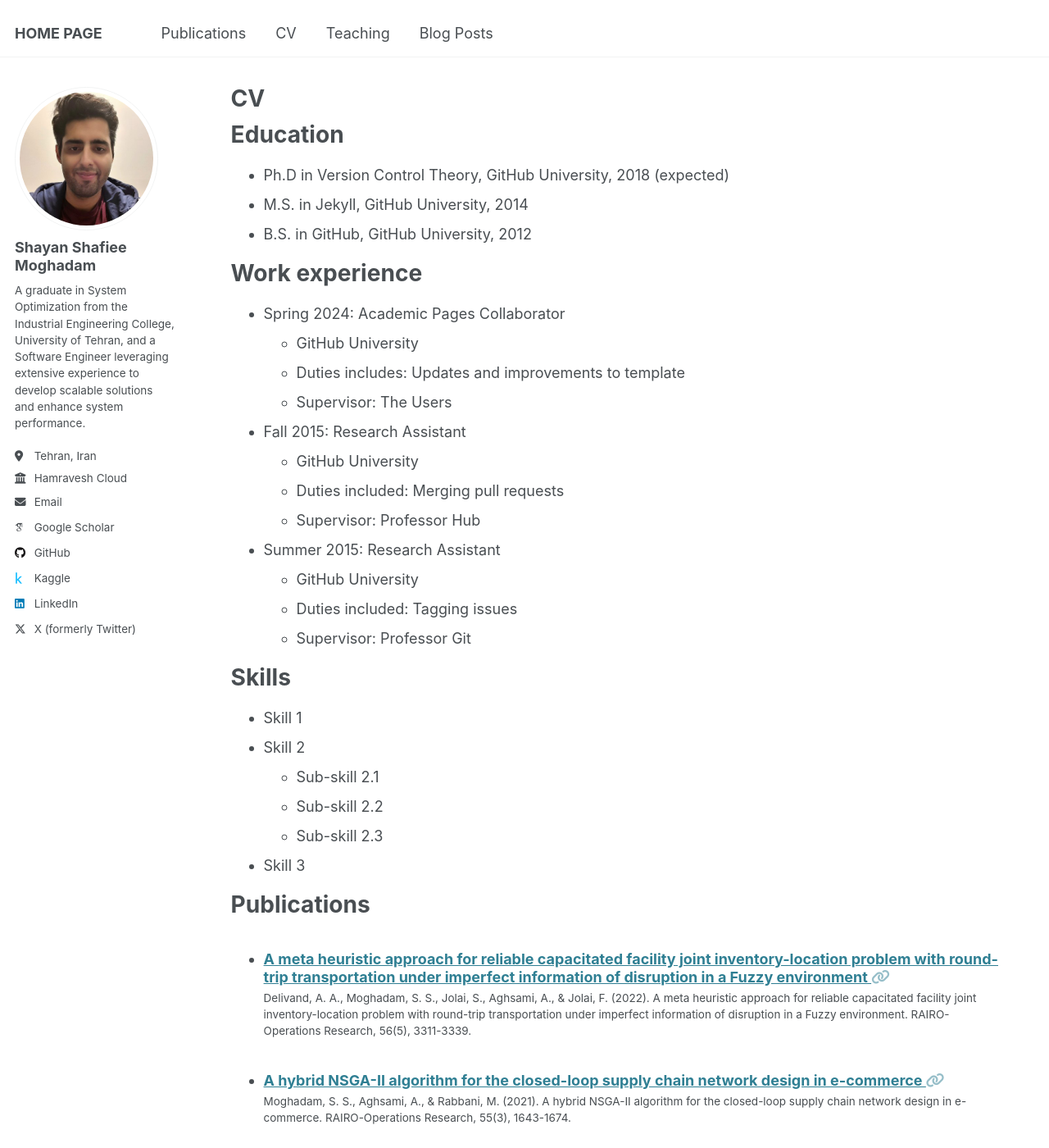
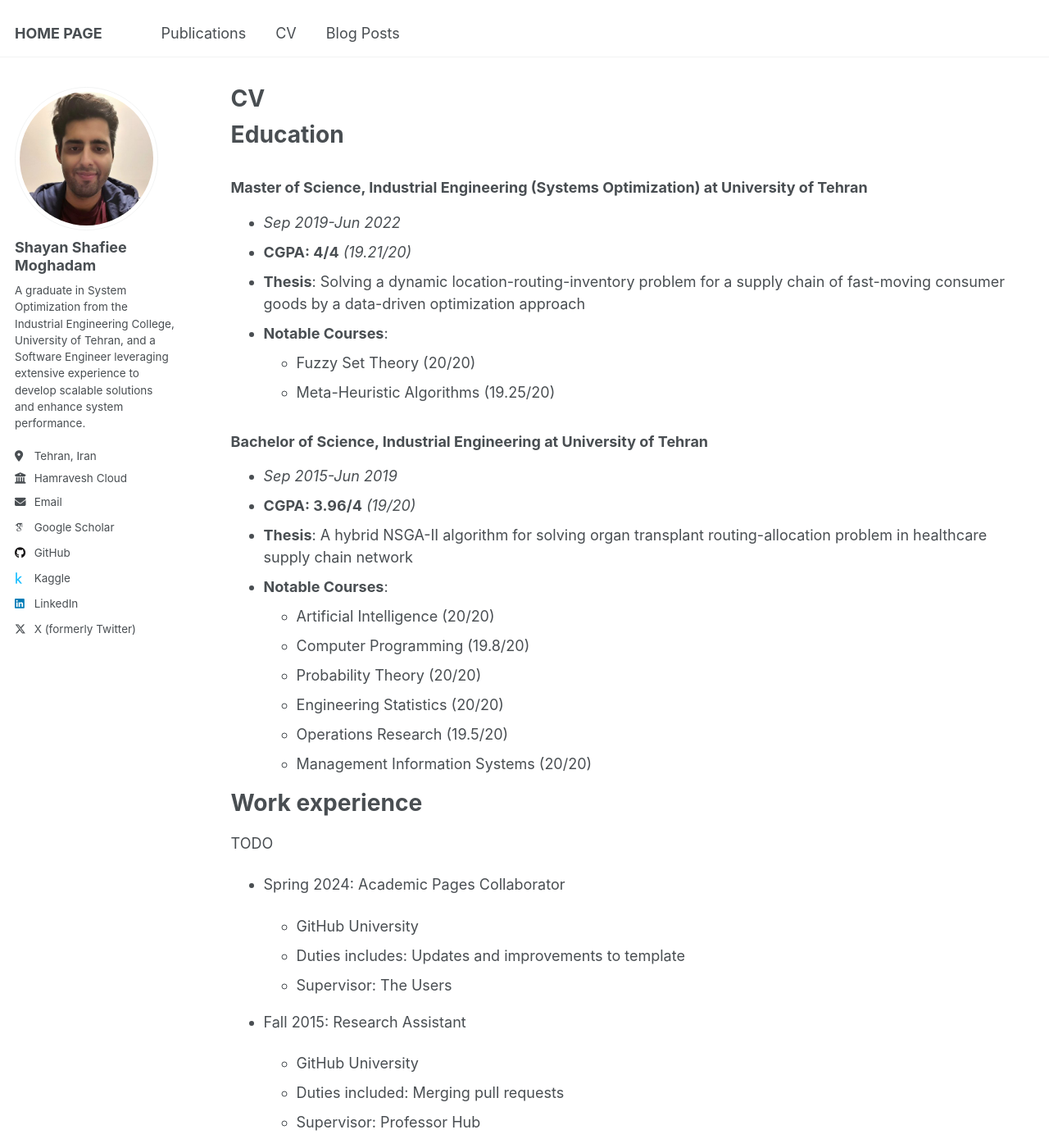
Before and after one commit to shayansm2/academic-portfolio, a Jekyll site: the page built from _pages/cv.md, in a window 1280 px wide and 1400 px high. Shown: the whole window at 82% size. Built offline with Jekyll 4.4.1, drawn with Linux system fonts in a browser that asks for light colours; some web fonts are replaced; some of the changed text lies outside the part shown.

Commit message:
complete half of the cv

```diff
--- a/_data/navigation.yml
+++ b/_data/navigation.yml
@@ -11,11 +11,11 @@ main:
   - title: "CV"
     url: /cv/
 
-  - title: "Teaching"
-    url: /teaching/
-
   - title: "Blog Posts"
     url: /year-archive/
+
+  # - title: "Teaching"
+  #   url: /teaching/
 
   # - title: "Guide"
   #   url: /markdown/
--- a/_pages/cv.md
+++ b/_pages/cv.md
@@ -9,40 +9,62 @@ redirect_from:
 
 {% include base_path %}
 
-Education
-======
-* Ph.D in Version Control Theory, GitHub University, 2018 (expected)
-* M.S. in Jekyll, GitHub University, 2014
-* B.S. in GitHub, GitHub University, 2012
+# Education
 
-Work experience
-======
-* Spring 2024: Academic Pages Collaborator
-  * GitHub University
-  * Duties includes: Updates and improvements to template
-  * Supervisor: The Users
+### Master of Science, Industrial Engineering (Systems Optimization) at **University of Tehran**
 
-* Fall 2015: Research Assistant
-  * GitHub University
-  * Duties included: Merging pull requests
-  * Supervisor: Professor Hub
+- _Sep 2019-Jun 2022_
+- **CGPA: 4/4** _(19.21/20)_
+- **Thesis**: Solving a dynamic location-routing-inventory problem for a supply chain of fast-moving consumer goods by a data-driven optimization approach
+- **Notable Courses**:
+  - Fuzzy Set Theory (20/20)
+  - Meta-Heuristic Algorithms (19.25/20)
 
-* Summer 2015: Research Assistant
-  * GitHub University
-  * Duties included: Tagging issues
-  * Supervisor: Professor Git
+### Bachelor of Science, Industrial Engineering at **University of Tehran**
 
-Skills
-======
-* Skill 1
-* Skill 2
-  * Sub-skill 2.1
-  * Sub-skill 2.2
-  * Sub-skill 2.3
-* Skill 3
+- _Sep 2015-Jun 2019_
+- **CGPA: 3.96/4** _(19/20)_
+- **Thesis**: A hybrid NSGA-II algorithm for solving organ transplant routing-allocation problem in healthcare supply chain network
+- **Notable Courses**:
+  - Artificial Intelligence (20/20)
+  - Computer Programming (19.8/20)
+  - Probability Theory (20/20)
+  - Engineering Statistics (20/20)
+  - Operations Research (19.5/20)
+  - Management Information Systems (20/20)
 
-Publications
-======
+# Work experience
+
+TODO
+
+- Spring 2024: Academic Pages Collaborator
+
+  - GitHub University
+  - Duties includes: Updates and improvements to template
+  - Supervisor: The Users
+
+- Fall 2015: Research Assistant
+
+  - GitHub University
+  - Duties included: Merging pull requests
+  - Supervisor: Professor Hub
+
+- Summer 2015: Research Assistant
+  - GitHub University
+  - Duties included: Tagging issues
+  - Supervisor: Professor Git
+
+# Skills
+
+- Skill 1
+- Skill 2
+  - Sub-skill 2.1
+  - Sub-skill 2.2
+  - Sub-skill 2.3
+- Skill 3
+
+# Publications
+
   <ul>{% for post in site.publications reversed %}
     {% include archive-single-cv.html %}
   {% endfor %}</ul>
@@ -55,10 +77,21 @@ Talks
 
 Teaching
 ======
-  <ul>{% for post in site.teaching reversed %}
-    {% include archive-single-cv.html %}
-  {% endfor %}</ul>
+**Teaching Assistant** of *Scheduling Theory* course at University of Tehran *(Sep 2020-Jan 2021)*
+- Prepared lectures and teaching materials for the graduate students’ class.
 
-Service and leadership
-======
-* Currently signed in to 43 different slack teams
+**Teaching Assistant** of _Probability Theory_ course at University of Tehran _(Sep 2018-Jan 2019)_
+
+- Conducted weekly tutorials for classes of undergraduate students.
+
+**Member of Industrial Engineering Scientific Association** (UTIESA) at University of Tehran _(Oct 2016–Aug 2018)_
+
+- Responsible for arranging visits from industrial units and organizing additional workshops and training courses
+
+**Teaching Assistant** of _Microeconomics_ course at University of Tehran _(Sep 2017-Jan 2018)_
+
+- Guiding students in their projects, evaluating and grading projects.
+
+**Teaching Assistant** of _Computer Programming in C++_ course at University of Tehran _(Sep 2016-Jan 2017)_
+
+- Tutored undergraduate students and graded assignments and quizzes.
```
Also changed, not shown: _teaching/2014-spring-teaching-1.md (deleted, +0 -20 lines), _teaching/2015-spring-teaching-2.md (deleted, +0 -20 lines).
